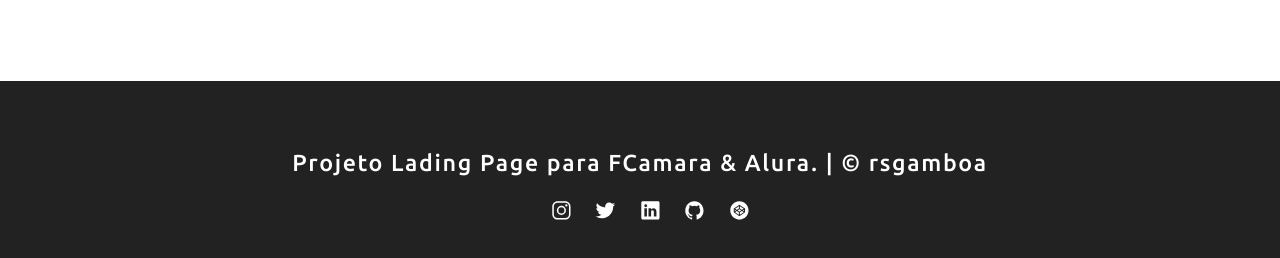
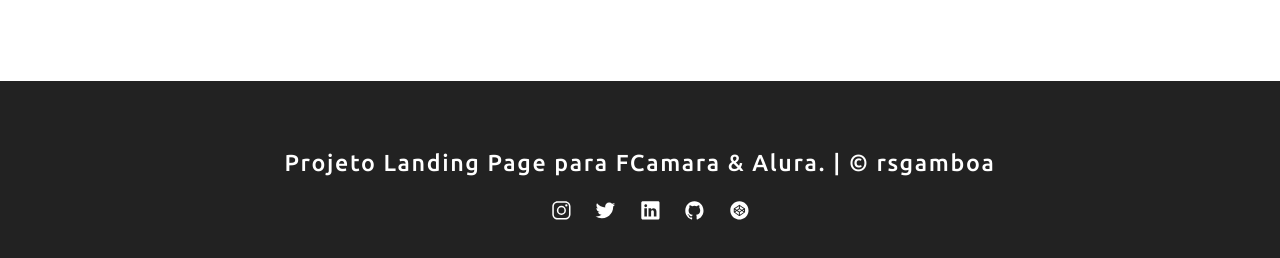
Before and after one commit to rsgamboa/fcamara-alura-lading-page, a plain HTML site: page index.html in a window 1280 px wide. Shown: the part 3596-3854 px from the top of the page. Drawn offline with nearby package versions, Linux system fonts and the light colour scheme.

Commit message:
Update index.html

```diff
--- a/index.html
+++ b/index.html
@@ -182,7 +182,7 @@
             </section>
 
             <footer>
-              <small>Projeto Lading Page para FCamara & Alura. | © rsgamboa  </small>
+              <small>Projeto Landing Page para FCamara & Alura. | © rsgamboa  </small>
               <ul>
                 <li>
                   <a href="https://instagram.com/gam6oa" target="_blank">
```
